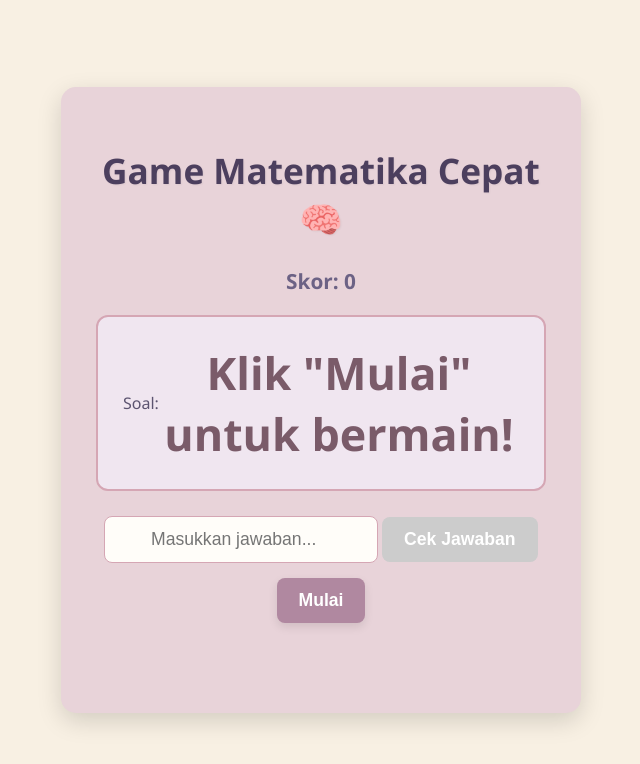
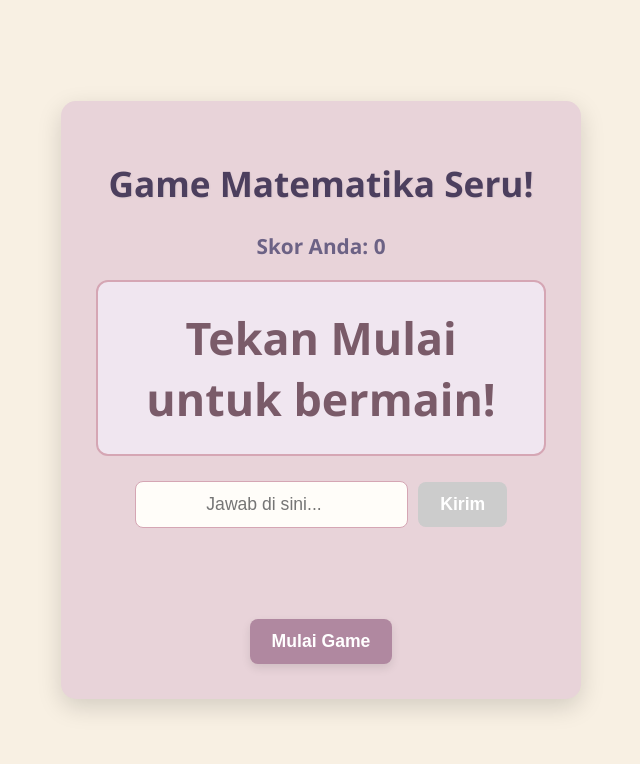
Before and after one commit to j4941066-hue/permainan, a plain HTML site: page index.html in a window 1280 px wide. Shown: the whole page, without its empty margins (319-959 px from the left). Drawn offline with Linux system fonts and the light colour scheme.

Commit message:
Update index.html

```diff
--- a/index.html
+++ b/index.html
@@ -3,28 +3,29 @@
 <head>
     <meta charset="UTF-8">
     <meta name="viewport" content="width=device-width, initial-scale=1.0">
-    <title>Game Matematika Cepat</title>
+    <title>Game Matematika Seru!</title>
     <link rel="stylesheet" href="style.css">
 </head>
 <body>
     <div class="container">
-        <h1>Game Matematika Cepat 🧠</h1>
+        <h1>Game Matematika Seru!</h1>
+
         <div id="score-area">
-            Skor: <span id="score">0</span>
+            Skor Anda: <span id="score">0</span>
         </div>
 
         <div id="question-area">
-            <p>Soal:</p>
-            <div id="question" class="question-text">Klik "Mulai" untuk bermain!</div>
+            <p class="question-text" id="question">Tekan Mulai untuk bermain!</p>
         </div>
 
-        <div id="answer-area">
-            <input type="number" id="user-answer" placeholder="Masukkan jawaban..." disabled>
-            <button id="submit-btn" disabled>Cek Jawaban</button>
-            <button id="start-btn">Mulai</button>
+        <div class="input-area">
+            <input type="number" id="user-answer" placeholder="Jawab di sini..." disabled>
+            <button id="submit-btn" disabled>Kirim</button>
         </div>
 
-        <div id="feedback" class="feedback-text"></div>
+        <p id="feedback" class="feedback-text"></p>
+
+        <button id="start-btn">Mulai Game</button>
     </div>
 
     <script src="script.js"></script>
```
